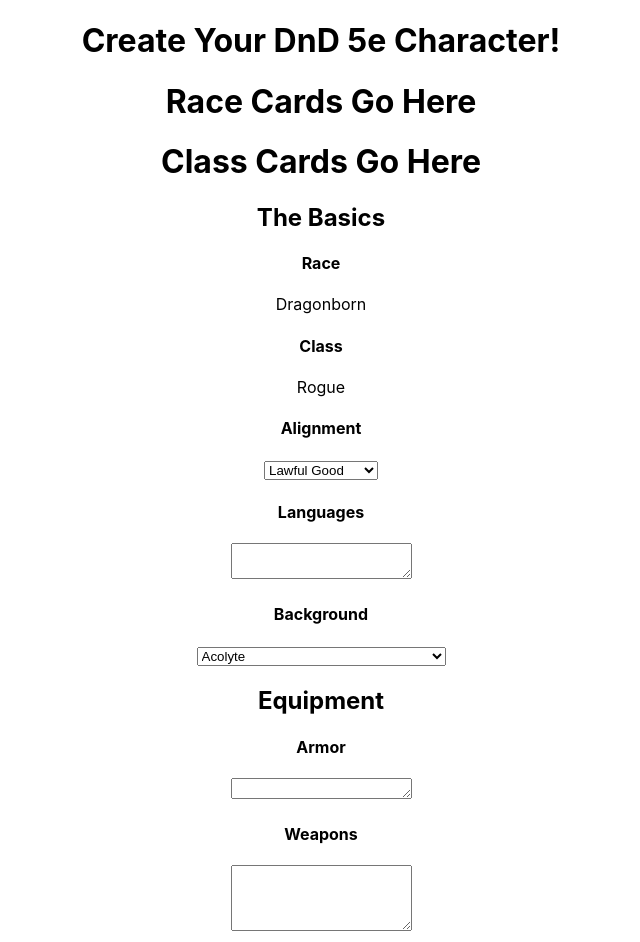
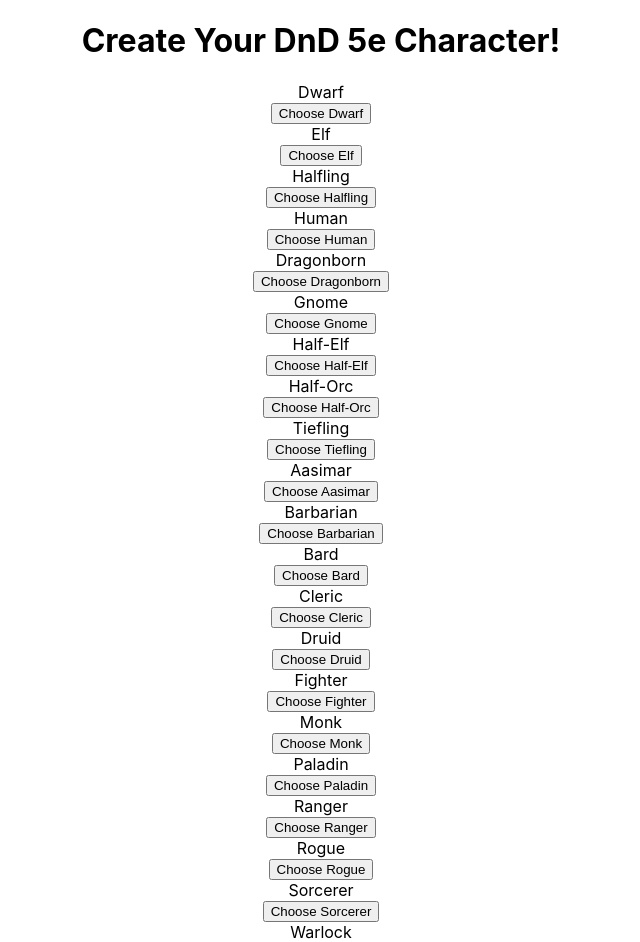
Before and after one commit to ACatWalks/dndcharactercreator, a React (Create React App) app: page / in a window 1280 px wide. Shown: the top 942 px of the page, without its empty margins (319-959 px from the left). Built offline with nearby package versions, Linux system fonts and the light colour scheme.

Commit message:
Cards added, buttons not styling for some reason

```diff
--- a/src/ClassCards.js
+++ b/src/ClassCards.js
@@ -1,9 +1,82 @@
 import React from 'react'
+import Card from 'react-bootstrap/Card'
+import Button from 'react-bootstrap/Button'
 
 function ClassCards() {
     return (
         <div>
-            <h1>Class Cards Go Here</h1>
+            <Card>
+                <Card.Body>
+                    <Card.Title>Barbarian</Card.Title>
+                    <Button variant='primary'>Choose Barbarian</Button>
+                </Card.Body>
+            </Card>
+            <Card>
+                <Card.Body>
+                    <Card.Title>Bard</Card.Title>
+                    <Button variant='info'>Choose Bard</Button>
+                </Card.Body>
+            </Card>
+            <Card>
+                <Card.Body>
+                    <Card.Title>Cleric</Card.Title>
+                    <Button variant='info'>Choose Cleric</Button>
+                </Card.Body>
+            </Card>
+            <Card>
+                <Card.Body>
+                    <Card.Title>Druid</Card.Title>
+                    <Button variant='info'>Choose Druid</Button>
+                </Card.Body>
+            </Card>
+            <Card>
+                <Card.Body>
+                    <Card.Title>Fighter</Card.Title>
+                    <Button variant='primary'>Choose Fighter</Button>
+                </Card.Body>
+            </Card>
+            <Card>
+                <Card.Body>
+                    <Card.Title>Monk</Card.Title>
+                    <Button variant='primary'>Choose Monk</Button>
+                </Card.Body>
+            </Card>
+            <Card>
+                <Card.Body>
+                    <Card.Title>Paladin</Card.Title>
+                    <Button variant='primary'>Choose Paladin</Button>
+                </Card.Body>
+            </Card>
+            <Card>
+                <Card.Body>
+                    <Card.Title>Ranger</Card.Title>
+                    <Button variant='primary'>Choose Ranger</Button>
+                </Card.Body>
+            </Card>
+            <Card>
+                <Card.Body>
+                    <Card.Title>Rogue</Card.Title>
+                    <Button variant='primary'>Choose Rogue</Button>
+                </Card.Body>
+            </Card>
+            <Card>
+                <Card.Body>
+                    <Card.Title>Sorcerer</Card.Title>
+                    <Button variant='info'>Choose Sorcerer</Button>
+                </Card.Body>
+            </Card>
+            <Card>
+                <Card.Body>
+                    <Card.Title>Warlock</Card.Title>
+                    <Button variant='info'>Choose Warlock</Button>
+                </Card.Body>
+            </Card>
+            <Card>
+                <Card.Body>
+                    <Card.Title>Wizard</Card.Title>
+                    <Button variant='info'>Choose Wizard</Button>
+                </Card.Body>
+            </Card>
         </div>
     )
 }
--- a/src/RaceCards.js
+++ b/src/RaceCards.js
@@ -1,9 +1,70 @@
 import React from 'react'
+import Card from 'react-bootstrap/Card'
+import Button from 'react-bootstrap/Button'
 
 function RaceCards() {
     return (
         <div>
-            <h1>Race Cards Go Here</h1>
+            <Card>
+                <Card.Body>
+                    <Card.Title>Dwarf</Card.Title>
+                    <Button variant='danger'>Choose Dwarf</Button>
+                </Card.Body>
+            </Card>
+            <Card>
+                <Card.Body>
+                    <Card.Title>Elf</Card.Title>
+                    <Button variant='success'>Choose Elf</Button>
+                </Card.Body>
+            </Card>
+            <Card>
+                <Card.Body>
+                    <Card.Title>Halfling</Card.Title>
+                    <Button variant='warning'>Choose Halfling</Button>
+                </Card.Body>
+            </Card>
+            <Card>
+                <Card.Body>
+                    <Card.Title>Human</Card.Title>
+                    <Button variant='secondary'>Choose Human</Button>
+                </Card.Body>
+            </Card>
+            <Card>
+                <Card.Body>
+                    <Card.Title>Dragonborn</Card.Title>
+                    <Button variant='danger'>Choose Dragonborn</Button>
+                </Card.Body>
+            </Card>
+            <Card>
+                <Card.Body>
+                    <Card.Title>Gnome</Card.Title>
+                    <Button variant='success'>Choose Gnome</Button>
+                </Card.Body>
+            </Card>
+            <Card>
+                <Card.Body>
+                    <Card.Title>Half-Elf</Card.Title>
+                    <Button variant='success'>Choose Half-Elf</Button>
+                </Card.Body>
+            </Card>
+            <Card>
+                <Card.Body>
+                    <Card.Title>Half-Orc</Card.Title>
+                    <Button variant='secondary'>Choose Half-Orc</Button>
+                </Card.Body>
+            </Card>
+            <Card>
+                <Card.Body>
+                    <Card.Title>Tiefling</Card.Title>
+                    <Button variant='dark'>Choose Tiefling</Button>
+                </Card.Body>
+            </Card>
+            <Card>
+                <Card.Body>
+                    <Card.Title>Aasimar</Card.Title>
+                    <Button variant='light'>Choose Aasimar</Button>
+                </Card.Body>
+            </Card>
         </div>
     )
 }
```
